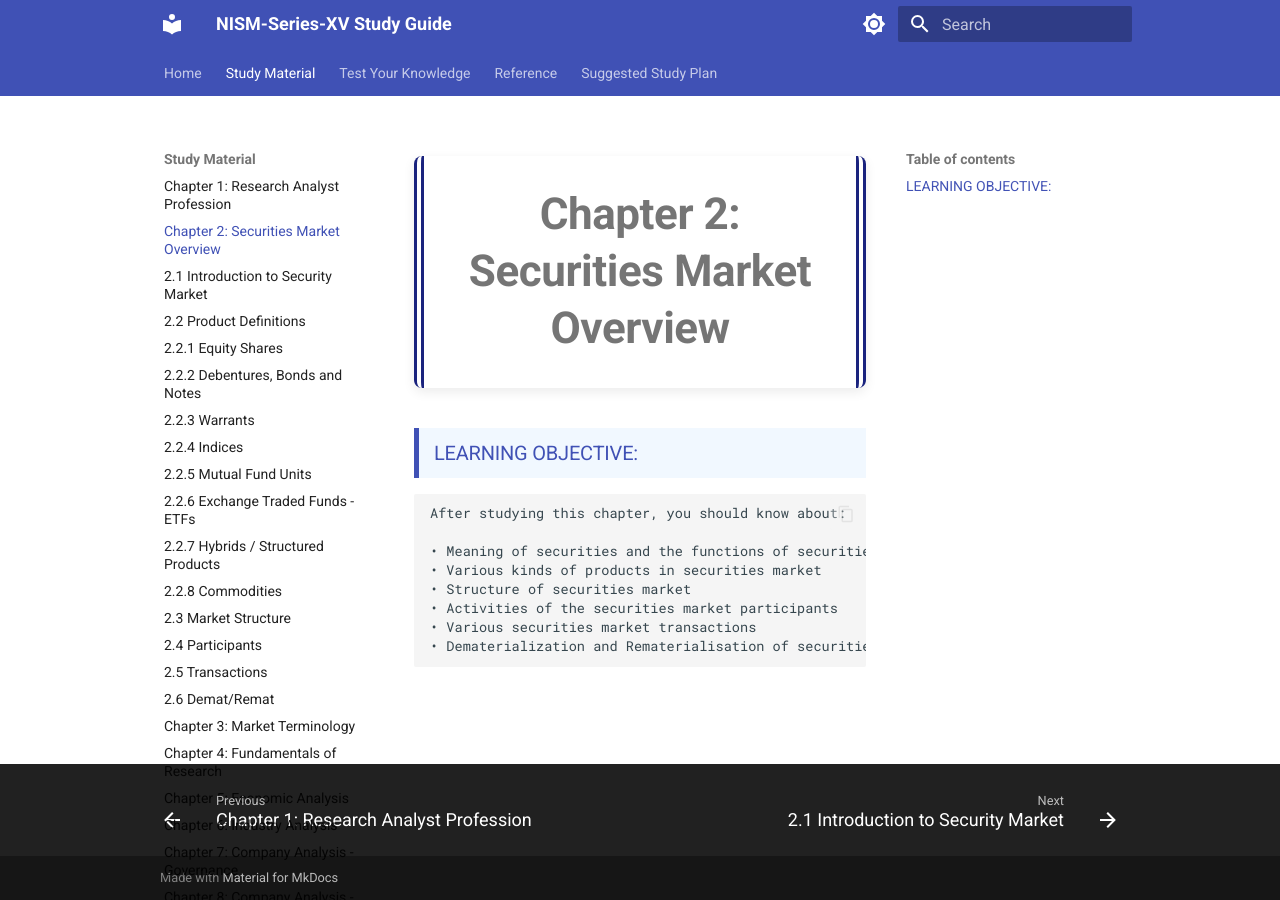
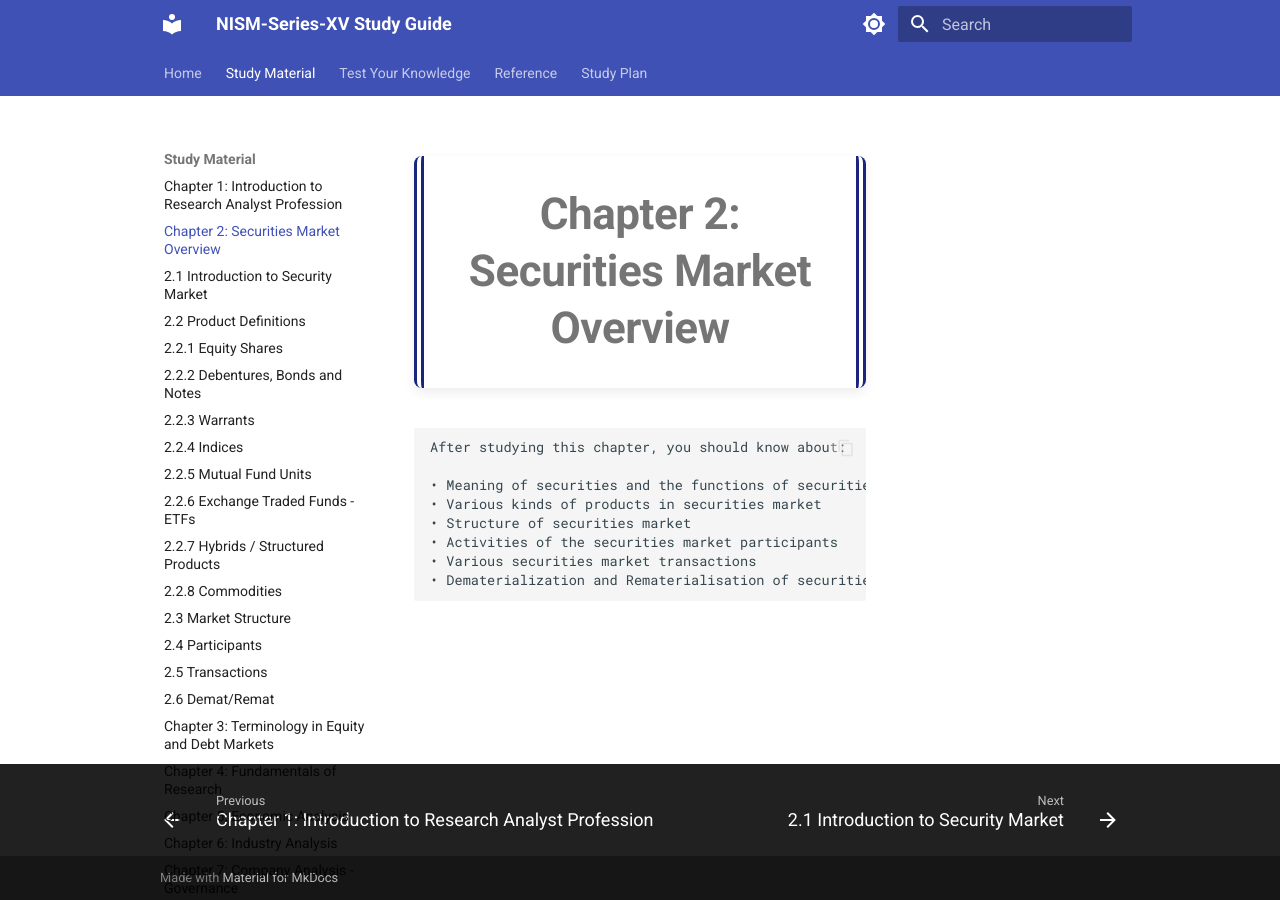
Before and after one commit to VijoyV/nism-ra-notes, an MkDocs documentation site: the page built from docs/notes/chapter-02-main.md, in a window 1280 px wide. Built offline with MkDocs 1.6.1 and Material for MkDocs 9.7.7, drawn with Linux system fonts in a browser that asks for light colours.

````diff
--- a/docs/notes/chapter-02-main.md
+++ b/docs/notes/chapter-02-main.md
@@ -1,4 +1,3 @@
-### LEARNING OBJECTIVE:
 
 ```
 After studying this chapter, you should know about:
--- a/mkdocs.yml
+++ b/mkdocs.yml
@@ -64,9 +64,9 @@ extra_css:
   - stylesheets/extra.css
 
 nav:
-  - Home: ./notes/index.md
+  - Home: ./index.md
   - "Study Material":
-      - "Chapter 1: Research Analyst Profession": ./notes/chapter-01.md
+      - "Chapter 1: Introduction to Research Analyst Profession": ./notes/chapter-01.md
       - "Chapter 2: Securities Market Overview": ./notes/chapter-02-main.md
       - "2.1 Introduction to Security Market": ./notes/chapter-02-part-01.md
       - "2.2 Product Definitions": ./notes/chapter-02-part-02-main.md
@@ -82,17 +82,17 @@ nav:
       - "2.4 Participants": ./notes/chapter-02-part-04.md
       - "2.5 Transactions": ./notes/chapter-02-part-05.md
       - "2.6 Demat/Remat": ./notes/chapter-02-part-06.md
-      - "Chapter 3: Market Terminology": ./notes/chapter-03.md
+      - "Chapter 3: Terminology in Equity and Debt Markets": ./notes/chapter-03.md
       - "Chapter 4: Fundamentals of Research": ./notes/chapter-04.md
       - "Chapter 5: Economic Analysis": ./notes/chapter-05.md
       - "Chapter 6: Industry Analysis": ./notes/chapter-06.md
       - "Chapter 7: Company Analysis - Governance": ./notes/chapter-07.md
       - "Chapter 8: Company Analysis - Financials": ./notes/chapter-08.md
   - "Test Your Knowledge":
-      - "Chapterwise Quiz": quiz.md
+      - "Chapterwise Quiz": ./quizzes/quiz.md
   - "Reference":
     - "Vocabulary": ./references/vocab-and-terminology.md
     - "Financial Market Participants": ./references/participants-of-indian-financial-market.md
     - "Product Reference": ./references/indian-financial-market-products-quick-reference.md
-  - "Suggested Study Plan": ./study-plan/suggested-study-plan.md
+  - "Study Plan": ./study-plan/suggested-study-plan.md
   # "Test Page": test_page.md
````
Also changed, not shown: docs/index.md (renamed from docs/notes/index.md, +2 -2 lines), docs/notes/chapter-01.md (+0 -1 lines), docs/notes/chapter-03.md (+0 -2 lines), docs/quizzes/quiz.md (renamed from docs/quiz.md).
